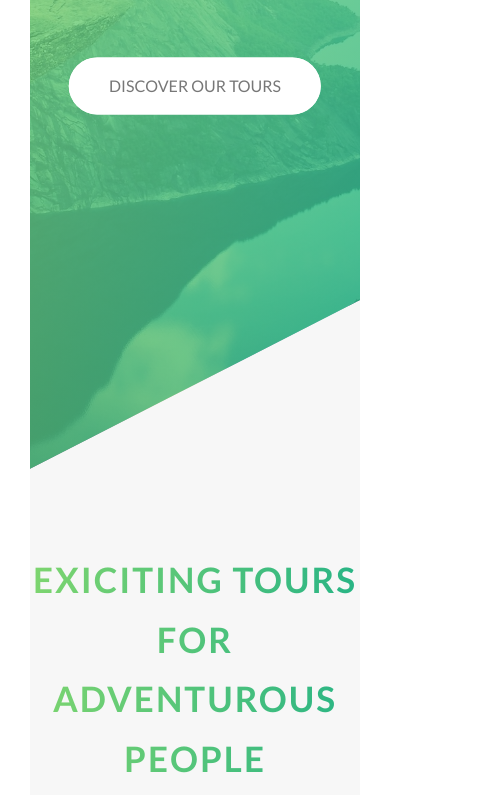
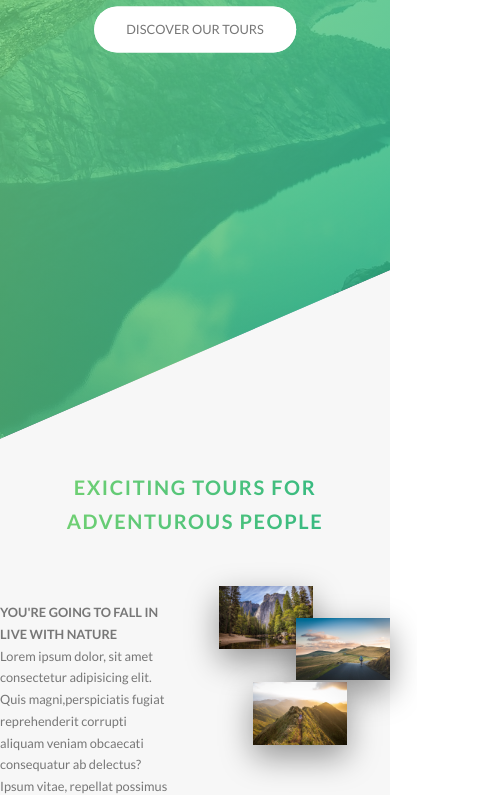
Before and after one commit to z3shan7/Natours-Projects, a website: page index.html in a window 390 px wide. Shown: the part 363-1158 px from the top of the page, 504 px wide, since content can reach past the window. Drawn offline with Linux system fonts and the light colour scheme.

Commit message:
adding media queries

```diff
--- a/Sass/abstracts/mixins.scss
+++ b/Sass/abstracts/mixins.scss
@@ -12,3 +12,55 @@
     left: 50%;
     transform: translate(-50%, -50%);
 }
+
+// MEDIA QUERY MANAGER
+/*
+0 - 600px:      Phone
+600 - 900px:    Tablet portrait
+900 - 1200px:   Tablet landscape
+[1200 - 1800] is where our normal styles apply
+1800px + :      Big desktop
+
+$breakpoint arguement choices:
+- phone
+- tab-port
+- tab-land
+- big-desktop
+
+ORDER: Base + typography > general layout + grid > page layout > components
+
+1em = 16px
+*/
+@mixin respond($breakpoint) {
+    @if $breakpoint ==phone {
+        @media only screen and (max-width: 37.5em) {
+            @content
+        }
+
+        ; //600px
+    }
+
+    @if $breakpoint ==tab-port {
+        @media only screen and (max-width: 56.25em) {
+            @content
+        }
+
+        ; //900px
+    }
+
+    @if $breakpoint ==tab-land {
+        @media only screen and (max-width: 75em) {
+            @content
+        }
+
+        ; //1200px
+    }
+
+    @if $breakpoint ==big-desktop {
+        @media only screen and (min-width: 112.5em) {
+            @content
+        }
+
+        ; //1800
+    }
+}
--- a/Sass/base/base.scss
+++ b/Sass/base/base.scss
@@ -5,5 +5,27 @@
 }
 
 html {
-    font-size: 62.5%;
+    //    this defines what 1rem is
+    font-size: 62.5%; // 1rem = 10px; 10px/16px = 62.5%
+
+    @include respond(tab-land) {
+        font-size: 56.25%; // 1rem = 9px
+    }
+
+    @include respond(tab-port) {
+        font-size: 50%; // 1rem = 8px
+    }
+
+    @include respond(big-desktop) {
+        font-size: 75%; // 1rem = 12px
+    }
 }
+
+body {
+    box-sizing: border-box;
+    padding: 3rem;
+
+    @include respond(tab-port) {
+        padding: 0;
+    }
+}
--- a/Sass/base/typography.scss
+++ b/Sass/base/typography.scss
@@ -4,7 +4,7 @@
     font-size: $default-font-size;
     line-height: 1.7;
     color: #777;
-    padding: 3rem;
+
 }
 
 .heading-primary {
@@ -24,6 +24,11 @@
         animation-duration: 1s;
         animation-timing-function: ease-out;
 
+        @include respond(phone) {
+            letter-spacing: 1rem;
+            font-size: 5rem;
+        }
+
 
     }
 
@@ -35,6 +40,11 @@
         animation-name: moveInRight;
         animation-duration: 1s;
         animation-timing-function: ease-out;
+
+        @include respond(phone) {
+            letter-spacing: .5rem;
+
+        }
 
     }
 }
@@ -49,6 +59,16 @@
     color: transparent;
     letter-spacing: .2rem;
     transition: all .2s;
+
+    @include respond(tab-port) {
+        font-size: 3rem;
+
+    }
+
+    @include respond(phone) {
+        font-size: 2.5rem;
+
+    }
 
 
 
```
Also changed, not shown: css/style.css.
